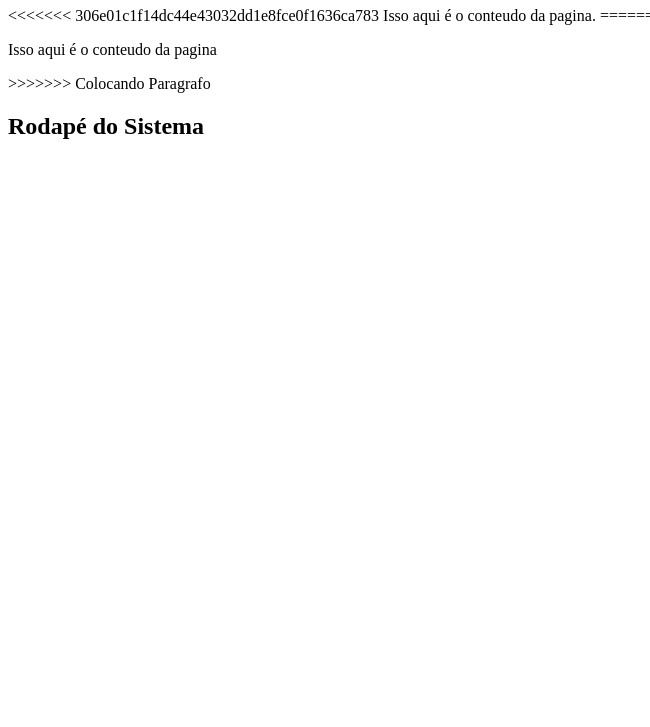
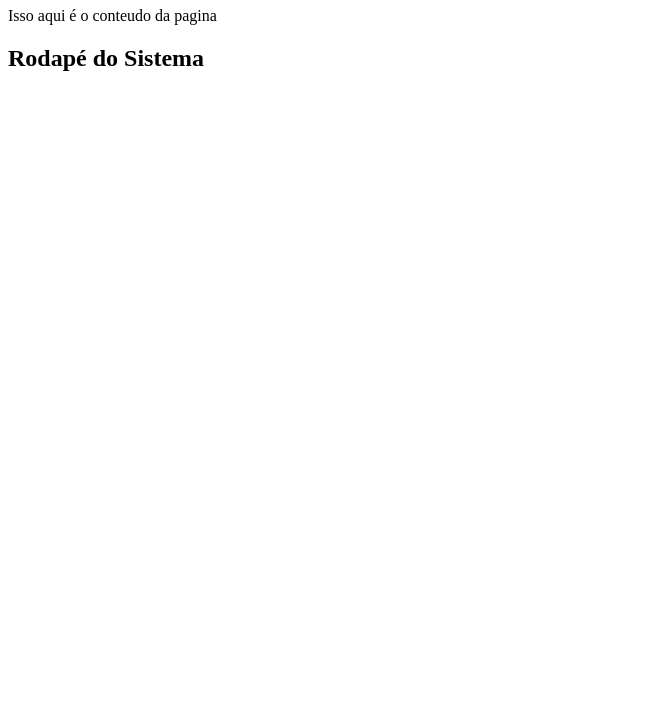
Before and after one commit to Rodrigobu/Meu-Site, a plain HTML site: page home_page.html in a window 1280 px wide. Shown: the part 73-800 px from the top of the page, without its empty margins (0-650 px from the left). Drawn offline with Linux system fonts and the light colour scheme.

Commit message:
Alteração Corrigida

```diff
--- a/home_page.html
+++ b/home_page.html
@@ -9,11 +9,7 @@
 <body>
 	<h1>Cabeçalho do Sistema</h1>
 	<main>
-<<<<<<< 306e01c1f14dc44e43032dd1e8fce0f1636ca783
-		Isso aqui é o conteudo da pagina.
-=======
 		<p>Isso aqui é o conteudo da pagina</p>
->>>>>>> Colocando Paragrafo
 	</main>
 	<h2>Rodapé do Sistema</h2>
 </body>
```
